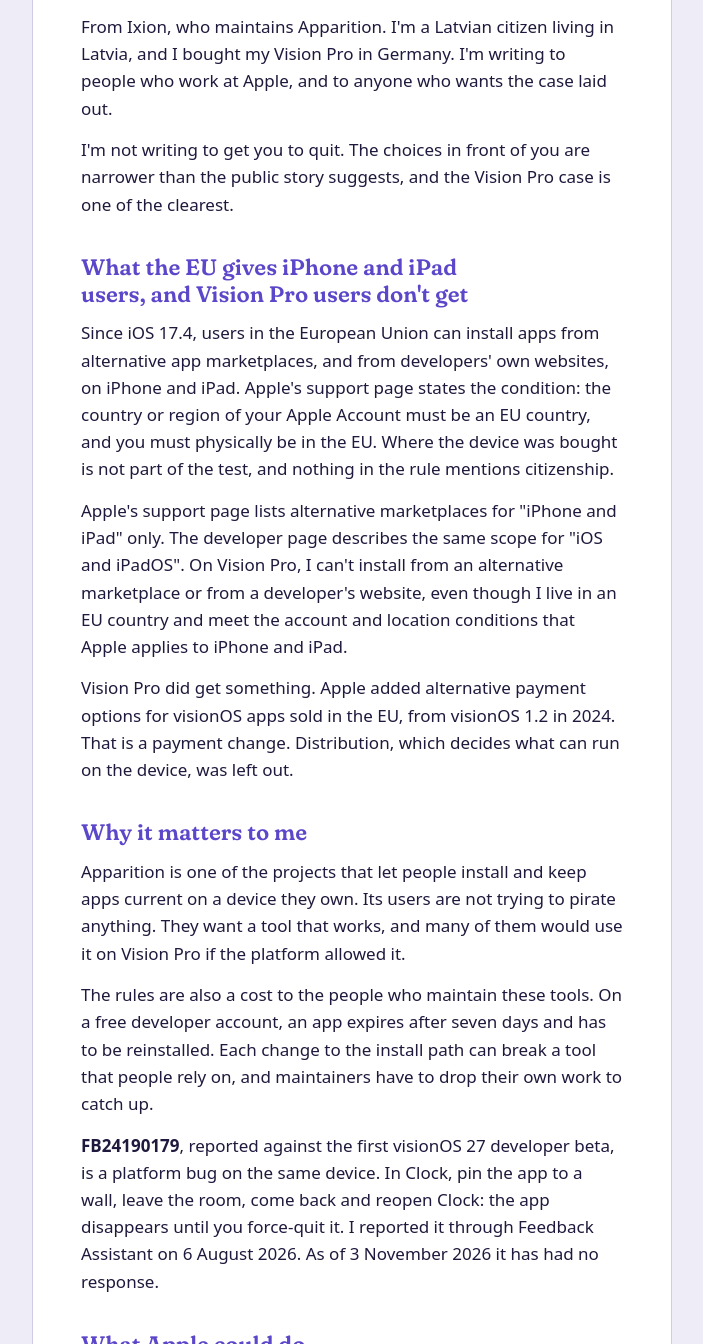
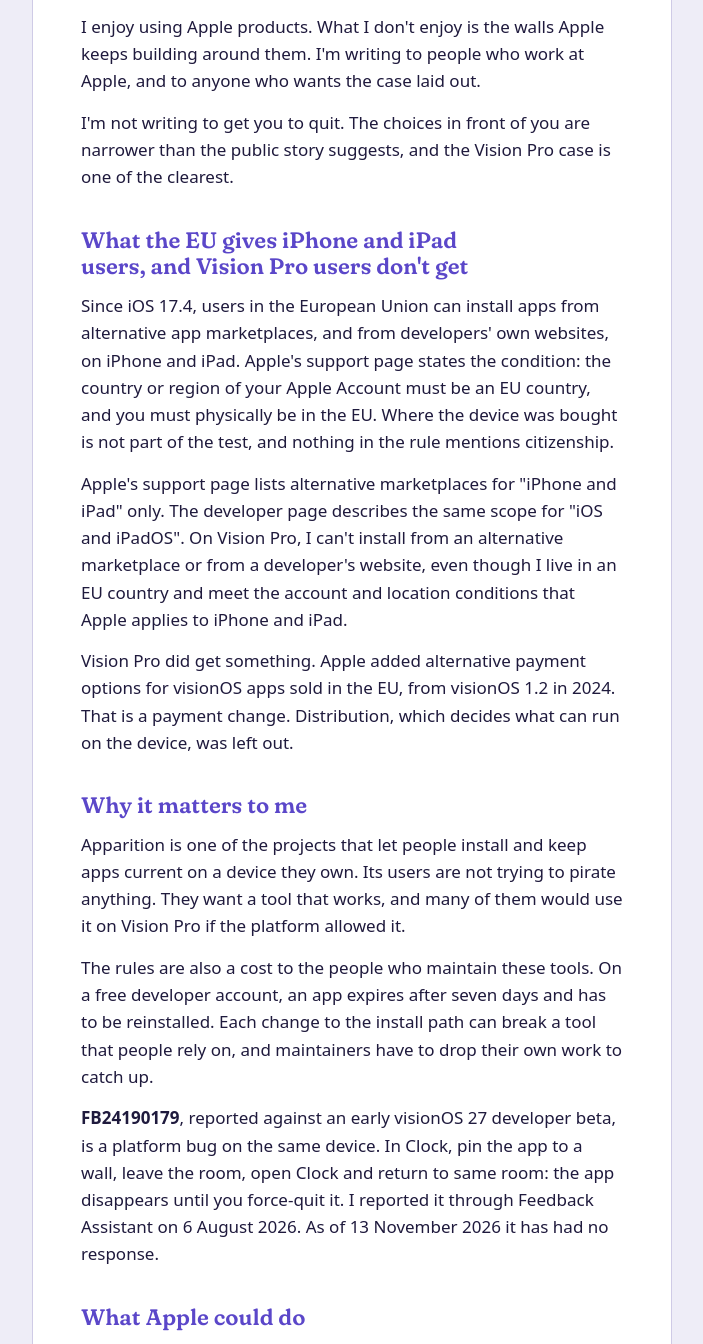
Before and after one commit to illixion/apparition.illixion.com, a plain HTML site: page Website/apple-employees/index.html in a window 1280 px wide. Shown: the part 196-1540 px from the top of the page, without its empty margins (288-991 px from the left). Drawn offline with Linux system fonts and the light colour scheme.

Commit message:
Reword statement page

```diff
--- a/Website/apple-employees/index.html
+++ b/Website/apple-employees/index.html
@@ -12,7 +12,7 @@
 <body>
     <main>
         <h1>To the people who build Apple's platforms</h1>
-        <p>From Ixion, who maintains Apparition. I'm a Latvian citizen living in Latvia, and I bought my Vision Pro in Germany. I'm writing to people who work at Apple, and to anyone who wants the case laid out.</p>
+        <p>I enjoy using Apple products. What I don't enjoy is the walls Apple keeps building around them. I'm writing to people who work at Apple, and to anyone who wants the case laid out.</p>
         <p>I'm not writing to get you to quit. The choices in front of you are narrower than the public story suggests, and the Vision Pro case is one of the clearest.</p>
 
         <h2>What the EU gives iPhone and iPad users, and Vision Pro users don't get</h2>
@@ -23,7 +23,7 @@
         <h2>Why it matters to me</h2>
         <p>Apparition is one of the projects that let people install and keep apps current on a device they own. Its users are not trying to pirate anything. They want a tool that works, and many of them would use it on Vision Pro if the platform allowed it.</p>
         <p>The rules are also a cost to the people who maintain these tools. On a free developer account, an app expires after seven days and has to be reinstalled. Each change to the install path can break a tool that people rely on, and maintainers have to drop their own work to catch up.</p>
-        <p><strong>FB24190179</strong>, reported against the first visionOS 27 developer beta, is a platform bug on the same device. In Clock, pin the app to a wall, leave the room, come back and reopen Clock: the app disappears until you force-quit it. I reported it through Feedback Assistant on 6 August 2026. As of 3 November 2026 it has had no response.</p>
+        <p><strong>FB24190179</strong>, reported against an early visionOS 27 developer beta, is a platform bug on the same device. In Clock, pin the app to a wall, leave the room, open Clock and return to same room: the app disappears until you force-quit it. I reported it through Feedback Assistant on 6 August 2026. As of 13 November 2026 it has had no response.</p>
 
         <h2>What Apple could do</h2>
         <ul>
@@ -53,7 +53,6 @@
             <li>European Commission press corner (April 2025 decision on Apple's anti-steering rules, €500 million fine; Apple has appealed): <a href="https://ec.europa.eu/commission/presscorner" rel="noopener">ec.europa.eu/commission/presscorner</a></li>
             <li>MacRumors, Oklahoma City Apple Store unionizes (October 2022): <a href="https://www.macrumors.com/2022/10/14/apple-store-oklahoma-city-unionizes/" rel="noopener">macrumors.com</a></li>
             <li>NLRB case search: <a href="https://www.nlrb.gov/search/case" rel="noopener">nlrb.gov/search/case</a></li>
-            <li>Apparition source: <a href="https://github.com/illixion/Apparition" rel="noopener">github.com/illixion/Apparition</a></li>
         </ul>
     </main>
 </body>
```
